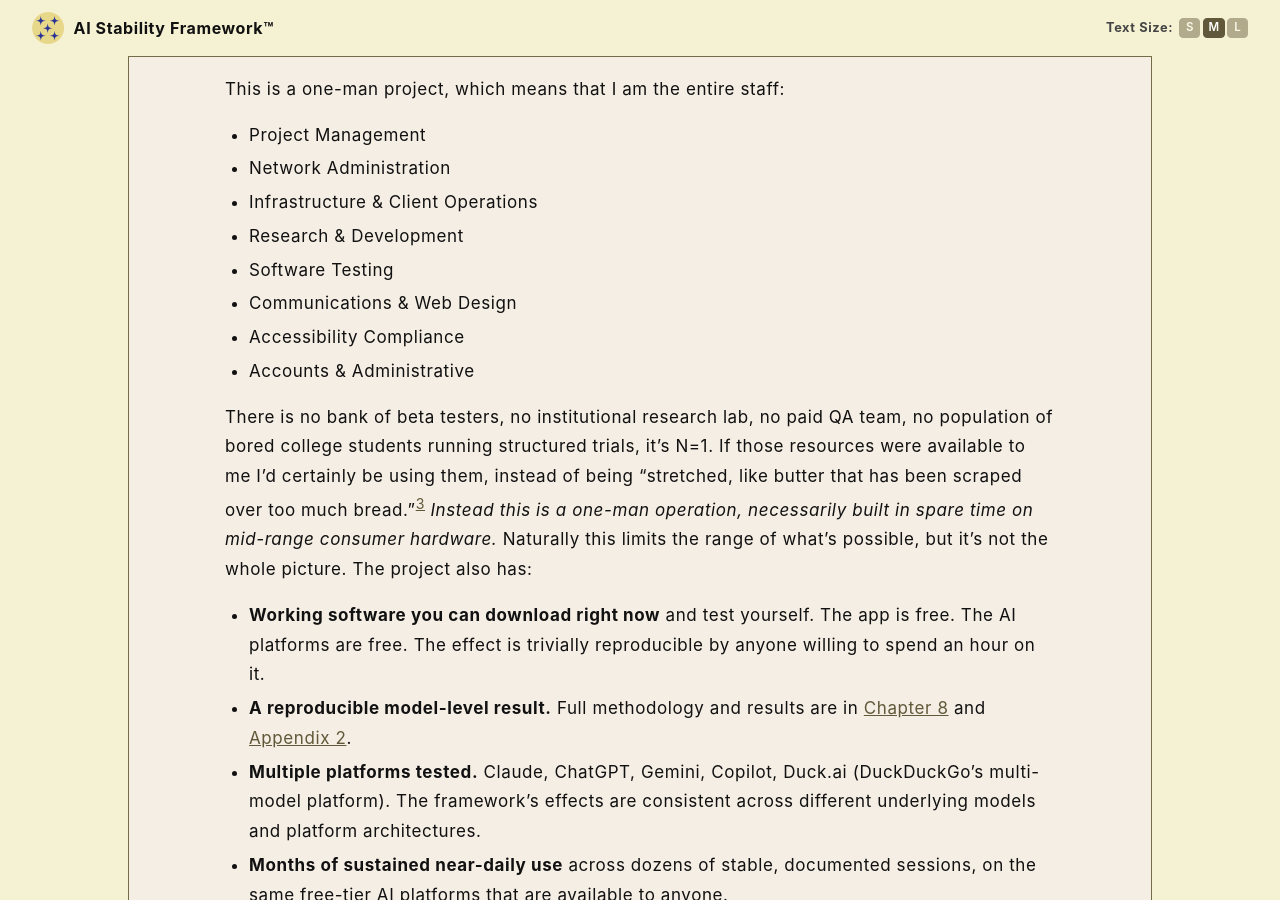
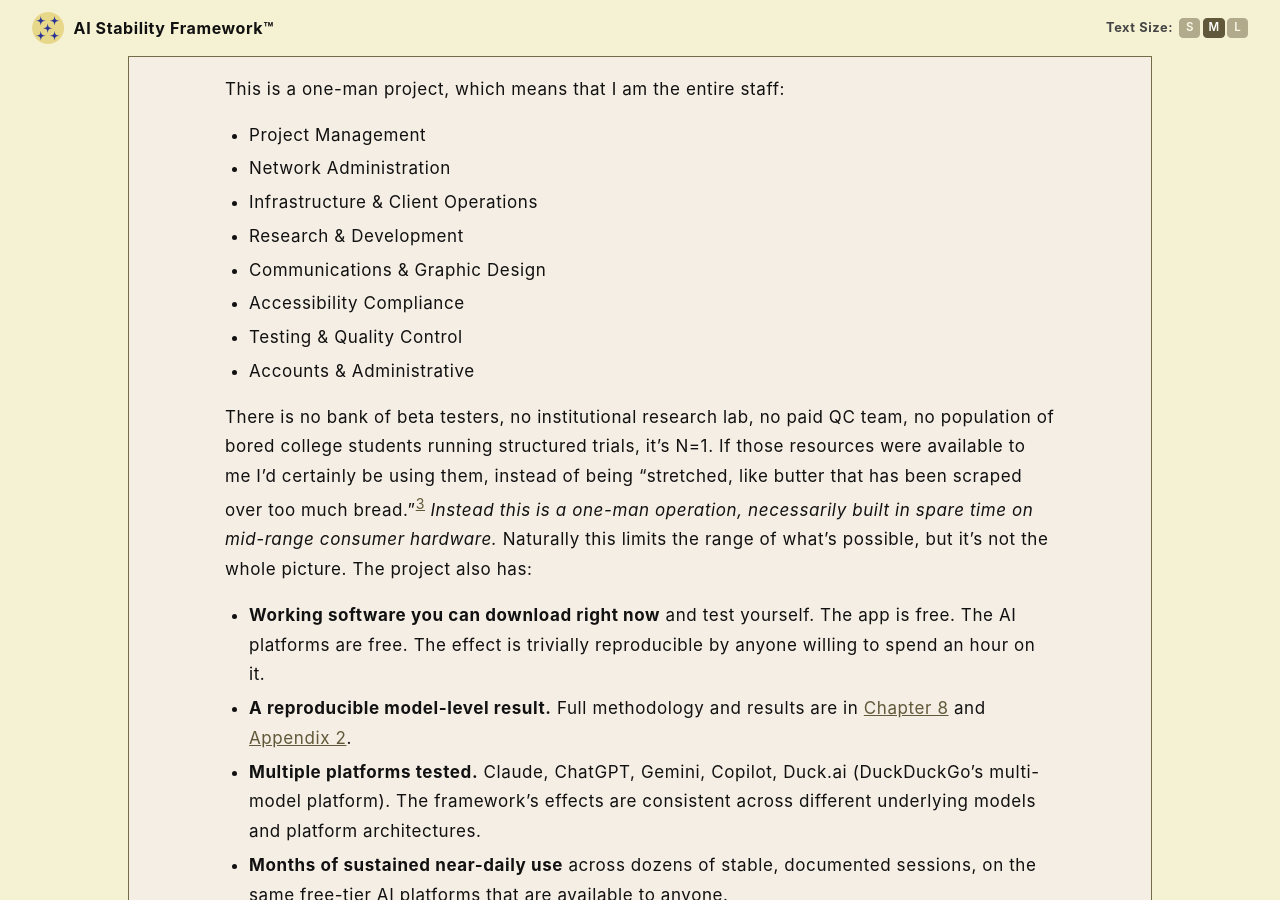
Before and after one commit to rojaslen/AISF-WEB, a Jekyll site: the page built from ch11.md, in a window 1280 px wide and 900 px high, scrolled down 2288 px. Built offline with Jekyll 4.4.1, drawn with Linux system fonts in a browser that asks for light colours; some web fonts are replaced.

Commit message:
faq jumplist added, minor edits

```diff
--- a/ch11.md
+++ b/ch11.md
@@ -37,12 +37,12 @@
 - Network Administration
 - Infrastructure & Client Operations
 - Research & Development
-- Software Testing
-- Communications & Web Design
+- Communications & Graphic Design
 - Accessibility Compliance
+- Testing & Quality Control
 - Accounts & Administrative
 
-There is no bank of beta testers, no institutional research lab, no paid QA team, no population of bored college students running structured trials, it's N=1. If those resources were available to me I'd certainly be using them, instead of being "stretched, like butter that has been scraped over too much bread."[^11b] *Instead this is a one-man operation, necessarily built in spare time on mid-range consumer hardware.* Naturally this limits the range of what's possible, but it's not the whole picture. The project also has:
+There is no bank of beta testers, no institutional research lab, no paid QC team, no population of bored college students running structured trials, it's N=1. If those resources were available to me I'd certainly be using them, instead of being "stretched, like butter that has been scraped over too much bread."[^11b] *Instead this is a one-man operation, necessarily built in spare time on mid-range consumer hardware.* Naturally this limits the range of what's possible, but it's not the whole picture. The project also has:
 
 - **Working software you can download right now** and test yourself. The app is free. The AI platforms are free. The effect is trivially reproducible by anyone willing to spend an hour on it.
 - **A reproducible model-level result.** Full methodology and results are in <a href="/ch08">Chapter 8</a> and <a href="/apx02">Appendix 2</a>.
```
Also changed, not shown: epilogue.md (+38 -16 lines).
